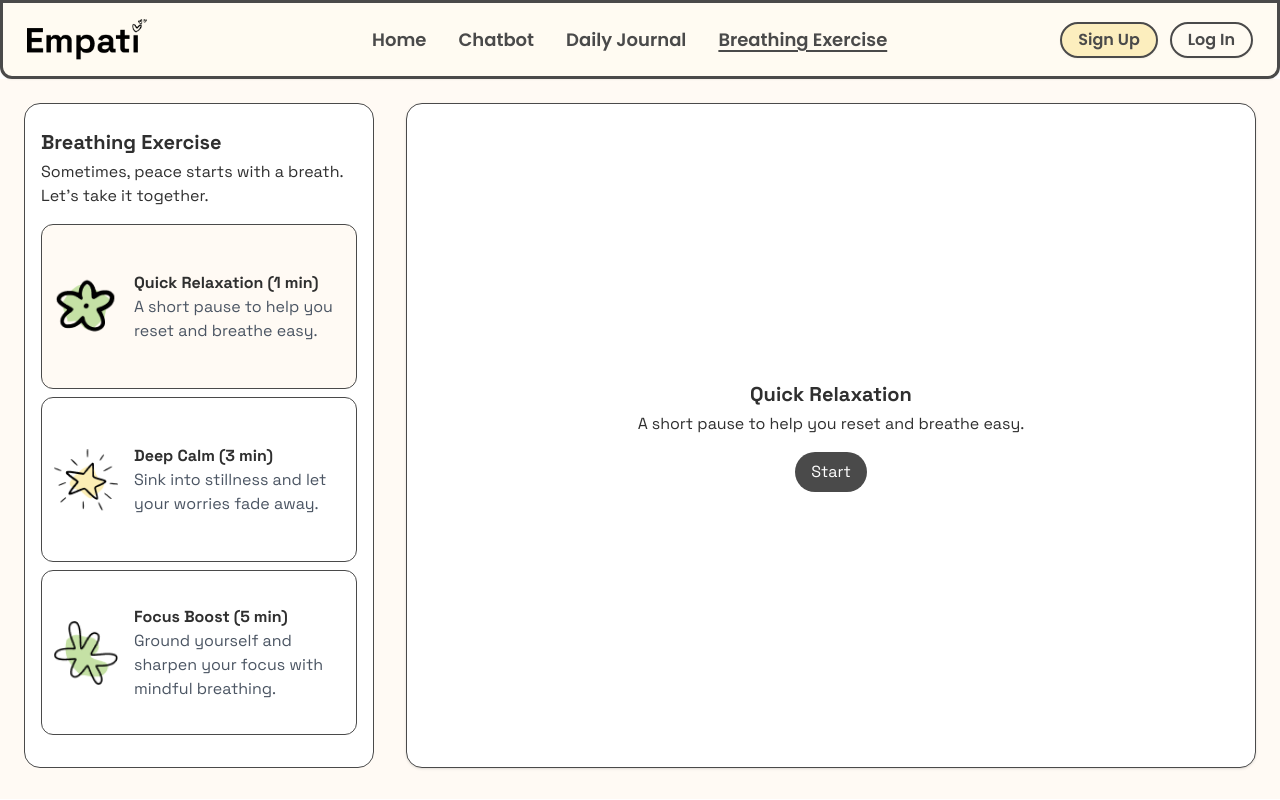
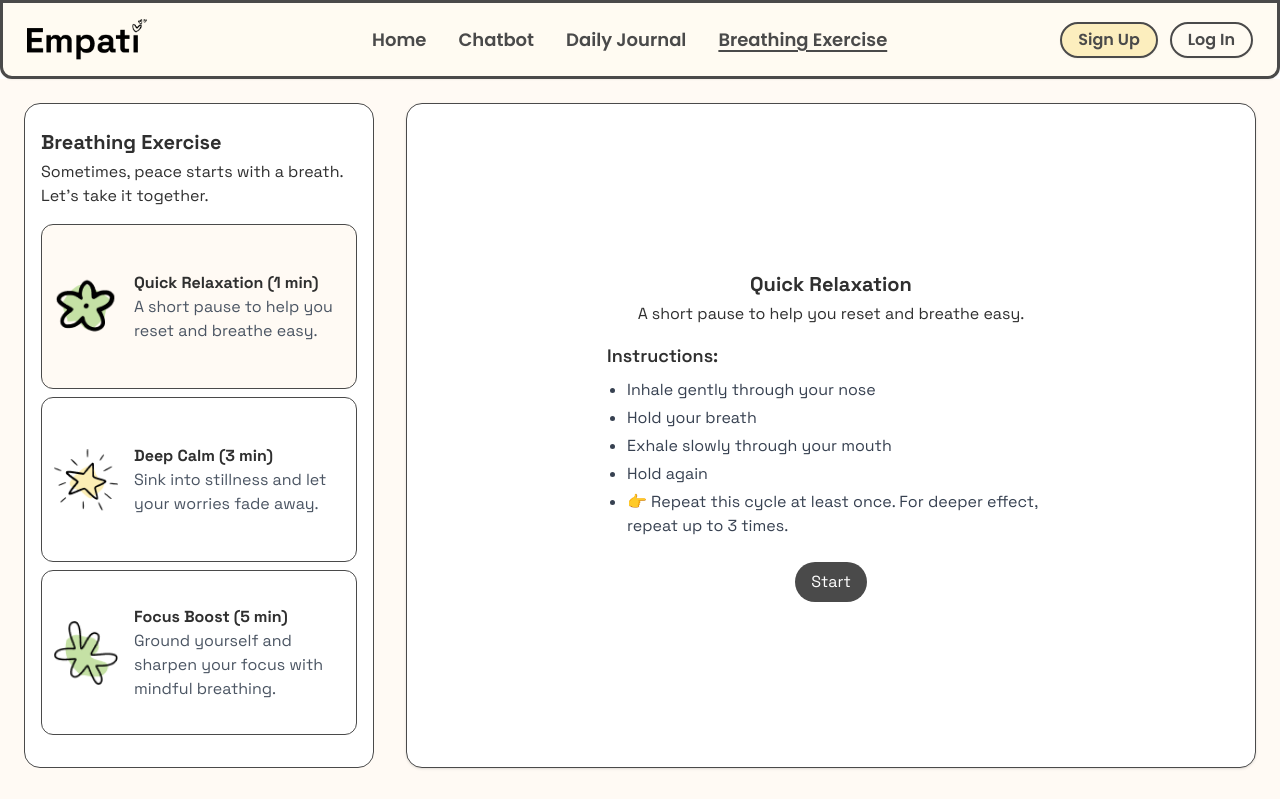
Before and after one commit to MZidane28/Kelompok-4-Senpro, a Next.js app in the folder frontend/: page /breathing-exercise in a window 1280 px wide. Built offline with nearby package versions, Linux system fonts and the light colour scheme; no server answers.

Commit message:
Update breathing exercise

```diff
--- a/frontend/src/app/(breathing-exercise)/breathing-exercise/page.js
+++ b/frontend/src/app/(breathing-exercise)/breathing-exercise/page.js
@@ -1,32 +1,53 @@
 "use client";
 import React, { useState, useEffect, useRef } from "react";
 
+// Define each exercise with its specific breathing cycle steps and total duration
 const exercises = {
   quick: {
     title: "Quick Relaxation",
     duration: 60,
     description: "A short pause to help you reset and breathe easy.",
     img: "/images/quick.png",
+    cycleSteps: [
+      { text: "Inhale gently through your nose", duration: 4 },
+      { text: "Hold your breath", duration: 4 },
+      { text: "Exhale slowly through your mouth", duration: 4 },
+      { text: "Hold again", duration: 4 },
+    ],
   },
   deep: {
     title: "Deep Calm",
     duration: 180,
     description: "Sink into stillness and let your worries fade away.",
     img: "/images/deep.png",
+    cycleSteps: [
+      { text: "Inhale through your nose", duration: 4 },
+      { text: "Hold your breath", duration: 7 },
+      { text: "Exhale fully through your mouth", duration: 8 },
+    ],
   },
   focus: {
     title: "Focus Boost",
     duration: 300,
     description: "Ground yourself and sharpen your focus with mindful breathing.",
     img: "/images/focus.png",
+    cycleSteps: [
+      { text: "Close your right nostril with your right thumb", duration: 2 },
+      { text: "Inhale through the left nostril", duration: 4 },
+      { text: "Close your left nostril with your right ring finger and open the right nostril", duration: 2 },
+      { text: "Exhale through the right nostril", duration: 4 },
+      { text: "Inhale through the right nostril", duration: 4 },
+      { text: "Switch and exhale through the left nostril", duration: 4 },
+    ],
   },
 };
-
 
 export default function BreathingExercise() {
   const [selected, setSelected] = useState("quick");
   const [started, setStarted] = useState(false);
   const [timeLeft, setTimeLeft] = useState(null);
+  const [currentStepIndex, setCurrentStepIndex] = useState(0);
+  const [stepTimeLeft, setStepTimeLeft] = useState(null);
   const [isPaused, setIsPaused] = useState(false);
   const [completed, setCompleted] = useState(false);
   const intervalRef = useRef(null);
@@ -35,12 +56,12 @@ export default function BreathingExercise() {
     setStarted(true);
     setIsPaused(false);
     setCompleted(false);
+    setCurrentStepIndex(0);
+    setStepTimeLeft(exercises[selected].cycleSteps[0].duration);
     setTimeLeft(exercises[selected].duration);
   };
 
-  const pauseResumeExercise = () => {
-    setIsPaused((prev) => !prev);
-  };
+  const pauseResumeExercise = () => setIsPaused(prev => !prev);
 
   const resetExercise = () => {
     clearInterval(intervalRef.current);
@@ -48,12 +69,18 @@ export default function BreathingExercise() {
     setIsPaused(false);
     setCompleted(false);
     setTimeLeft(null);
+    setCurrentStepIndex(0);
+    setStepTimeLeft(null);
   };
 
   useEffect(() => {
-    if (started && !isPaused) {
+    if (started && !isPaused && timeLeft !== null) {
+      const steps = exercises[selected].cycleSteps;
+      let stepIndex = currentStepIndex;
+      let stepRemaining = stepTimeLeft ?? steps[stepIndex].duration;
+
       intervalRef.current = setInterval(() => {
-        setTimeLeft((prev) => {
+        setTimeLeft(prev => {
           if (prev <= 1) {
             clearInterval(intervalRef.current);
             setStarted(false);
@@ -62,19 +89,39 @@ export default function BreathingExercise() {
           }
           return prev - 1;
         });
+
+        setStepTimeLeft(prev => {
+          if (prev === null || prev <= 1) {
+            // Move to next step
+            stepIndex = (stepIndex + 1) % steps.length;
+            setCurrentStepIndex(stepIndex);
+            return steps[stepIndex].duration;
+          } else {
+            return prev - 1;
+          }
+        });
       }, 1000);
     }
 
     return () => clearInterval(intervalRef.current);
-  }, [started, isPaused]);
+  }, [started, isPaused, selected]);
+
+
+  const computeCycles = () => {
+    const ex = exercises[selected];
+    const cycleTime = ex.cycleSteps.reduce((sum, step) => sum + step.duration, 0);
+    return Math.max(1, Math.floor(ex.duration / cycleTime));
+  };
 
   return (
-    <div className="p-6 bg-[#fffaf4] text-[#2f2f2f] font-spaceGrotesk " style={{ height: "calc(100vh - 80px" }}>
+    <div className="p-6 bg-[#fffaf4] text-[#2f2f2f] font-spaceGrotesk" style={{ height: "calc(100vh - 80px)" }}>
       <div className="flex flex-col md:flex-row gap-8">
+
+        {/* Sidebar: Exercise selection */}
         <div className="bg-white p-4 py-6 rounded-2xl min-h-[650px] w-full md:w-[350px] border border-black">
           <h2 className="font-bold text-xl mb-1">Breathing Exercise</h2>
           <p className="mb-4 text-base">Sometimes, peace starts with a breath. Let’s take it together.</p>
-          {Object.entries(exercises).map(([key, value]) => (
+          {Object.entries(exercises).map(([key, ex]) => (
             <div
               key={key}
               onClick={() => setSelected(key)}
@@ -82,17 +129,12 @@ export default function BreathingExercise() {
                 selected === key ? "bg-[#fffaf4] border-black" : "bg-white border-black"
               }`}
             >
-                <img
-                src={value.img}
-                alt={`${value.title} icon`}
-                className="w-16 h-16 object-contain"
-                />
-
+              <img src={ex.img} alt={`${ex.title} icon`} className="w-16 h-16 object-contain" />
               <div>
                 <h3 className="font-bold">
-                    {value.title} ({value.duration / 60} min)
+                  {ex.title} ({Math.floor(ex.duration / 60)} min)
                 </h3>
-                <p className="text-base text-gray-600">{value.description}</p>
+                <p className="text-base text-gray-600">{ex.description}</p>
               </div>
             </div>
           ))}
@@ -103,31 +145,46 @@ export default function BreathingExercise() {
           <p className="mb-4 text-base">{exercises[selected].description}</p>
 
           {!started && !completed && (
-            <button
-              onClick={startExercise}
-              className="bg-black text-white px-4 py-2 rounded-full"
-            >
+            <div className="text-left mb-6 max-w-md">
+              <h4 className="font-semibold text-lg mb-2">Instructions:</h4>
+              <ul className="list-disc pl-5 space-y-1 text-base text-gray-700">
+                {exercises[selected].cycleSteps.map((step, idx) => (
+                  <li key={idx}>{step.text}</li>
+                ))}
+                <li>
+                  👉 Repeat this cycle at least once. For deeper effect, repeat up to {computeCycles()} times.
+                </li>
+              </ul>
+            </div>
+          )}
+
+
+          {!started && !completed && (
+            <button onClick={startExercise} className="bg-black text-white px-4 py-2 rounded-full">
               Start
             </button>
           )}
 
-          {started && (
+          {started && timeLeft !== null && (
             <>
               <div className="relative w-64 h-64 mx-auto my-6 animate-breathe">
                 <div className="absolute inset-0 rounded-full bg-[#FCEEB5] opacity-30"></div>
                 <div className="absolute inset-5 rounded-full bg-[#FCEEB5] opacity-50"></div>
                 <div className="absolute inset-10 rounded-full bg-[#FCEEB5] opacity-80 flex items-center justify-center">
                   <div className="text-4xl font-bold text-black">
-                    {Math.floor(timeLeft / 60)}:{String(timeLeft % 60).padStart(2, "0")}
+                    {Math.floor(timeLeft / 60)}:{String(timeLeft % 60).padStart(2, '0')}
                   </div>
                 </div>
               </div>
 
-              <button
-                onClick={pauseResumeExercise}
-                className="bg-[#C5E1A5] text-black border border-black px-4 py-2 rounded-full mt-2"
-              >
-                {isPaused ? "Resume" : "Pause"}
+              <div className="mt-4 text-base text-gray-800 max-w-md text-center mb-4">
+              <p className="font-semibold">
+                {exercises[selected].cycleSteps[currentStepIndex]?.text}
+              </p>
+            </div>
+
+              <button onClick={pauseResumeExercise} className="bg-[#C5E1A5] text-black border border-black px-4 py-2 rounded-full mt-2">
+                {isPaused ? 'Resume' : 'Pause'}
               </button>
             </>
           )}
@@ -139,10 +196,7 @@ export default function BreathingExercise() {
           )}
 
           {(started || completed) && (
-            <button
-              onClick={resetExercise}
-              className="bg-black border border-black text-white px-4 py-2 rounded-full mt-4"
-            >
+            <button onClick={resetExercise} className="bg-black border border-black text-white px-4 py-2 rounded-full mt-4">
               Reset
             </button>
           )}
@@ -154,7 +208,6 @@ export default function BreathingExercise() {
           0%, 100% { transform: scale(1); }
           50% { transform: scale(1.2); }
         }
-
         .animate-breathe {
           animation: breathe 4s ease-in-out infinite;
         }
```
Lines whose indentation alone changed are shown as unchanged.
